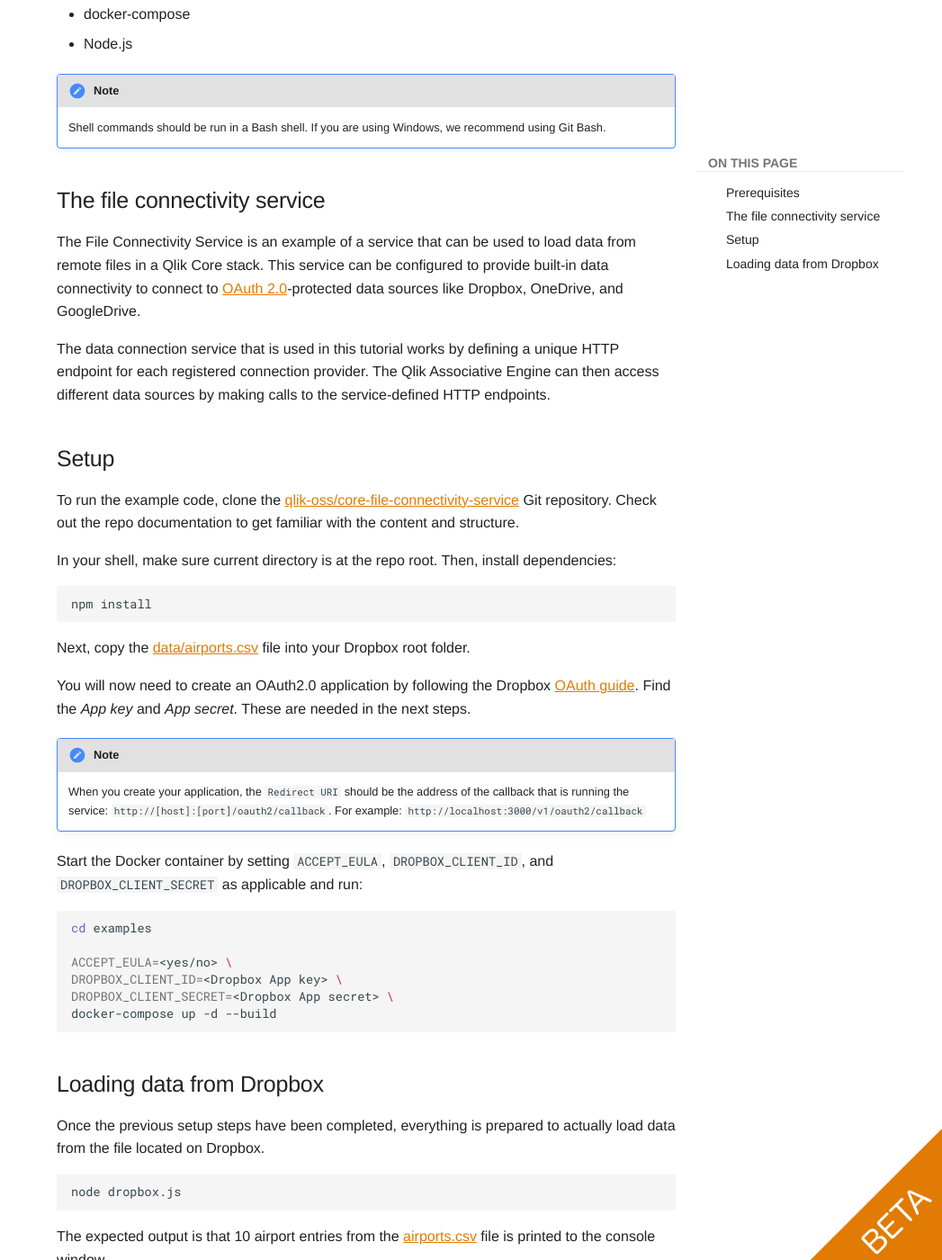
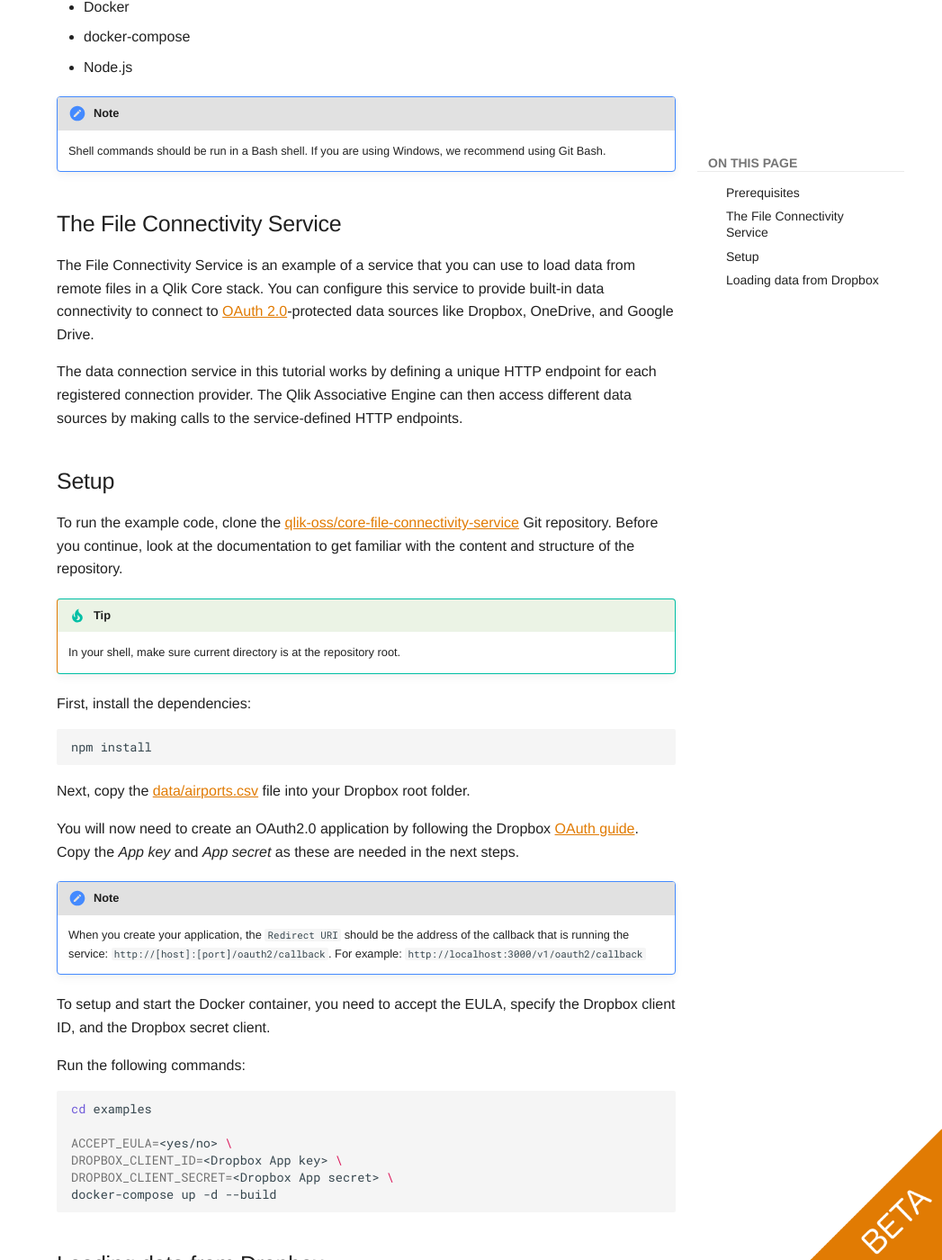
Before and after one commit to qlik-oss/core-website, an MkDocs documentation site: the page built from docs/tutorials/data-loading/remote-files.md, in a window 1280 px wide and 1400 px high, scrolled down 681 px. Shown: the whole window at 90% size, without its empty margins (233-1280 px from the left). Built offline with MkDocs 1.6.1 and Material for MkDocs 9.7.7, drawn with Linux system fonts in a browser that asks for light colours; comment, search, counter and statistics services are not loaded; some of the changed text lies outside the part shown.

Commit message:
update remote load small fixes to local

````diff
--- a/docs/tutorials/data-loading/remote-files.md
+++ b/docs/tutorials/data-loading/remote-files.md
@@ -21,13 +20,12 @@
     Shell commands should be run in a Bash shell.
     If you are using Windows, we recommend using Git Bash.
 
-## The file connectivity service
+## The File Connectivity Service
 
-The File Connectivity Service is an example of a service that can be used to load data from remote files in a Qlik Core
-stack. This service can be configured to provide built-in data connectivity to connect to
-[OAuth 2.0](https://oauth.net/2/)-protected data sources like Dropbox, OneDrive, and GoogleDrive.
+The File Connectivity Service is an example of a service that you can use to load data from remote files in a Qlik Core stack. You can configure this service to provide built-in data connectivity to connect to
+[OAuth 2.0](https://oauth.net/2/)-protected data sources like Dropbox, OneDrive, and Google Drive.
 
-The data connection service that is used in this tutorial works by defining a unique HTTP endpoint for each registered
+The data connection service in this tutorial works by defining a unique HTTP endpoint for each registered
 connection provider. The Qlik Associative Engine can then access different data sources by making calls to the
 service-defined HTTP endpoints.
 
@@ -35,9 +33,13 @@
 
 To run the example code, clone the
 [qlik-oss/core-file-connectivity-service](https://github.com/qlik-oss/core-file-connectivity-service) Git repository.
-Check out the repo documentation to get familiar with the content and structure.
+Before you continue, look at the documentation to get familiar with the content and structure of
+the repository.
 
-In your shell, make sure current directory is at the repo root. Then, install dependencies:
+!!!Tip
+    In your shell, make sure current directory is at the repository root.
+
+First, install the dependencies:
 
 ```sh
 npm install
@@ -47,15 +49,16 @@
 file into your Dropbox root folder.
 
 You will now need to create an OAuth2.0 application by following the Dropbox
-[OAuth guide](https://www.dropbox.com/developers/reference/oauth-guide). Find the _App key_ and _App secret_.
-These are needed in the next steps.
+[OAuth guide](https://www.dropbox.com/developers/reference/oauth-guide). Copy the _App key_ and _App secret_ as
+these are needed in the next steps.
 
 !!! Note
     When you create your application, the `Redirect URI` should be the address of the callback that is running the
     service: `http://[host]:[port]/oauth2/callback`. For example: `http://localhost:3000/v1/oauth2/callback`
 
-Start the Docker container by setting `ACCEPT_EULA`, `DROPBOX_CLIENT_ID`, and `DROPBOX_CLIENT_SECRET` as applicable
-and run:
+To setup and start the Docker container, you need to accept the EULA, specify the Dropbox client ID, and the Dropbox secret client.
+
+Run the following commands:
 
 ```sh
 cd examples
@@ -68,13 +71,13 @@
 
 ## Loading data from Dropbox
 
-Once the previous setup steps have been completed, everything is prepared to actually load data from the file located on
-Dropbox.
+After you complete the steps above, you can now load data from the file on Dropbox.
+
+Run the following:
 
 ```sh
 node dropbox.js
 ```
 
-The expected output is that 10 airport entries from the
-[airports.csv](https://github.com/qlik-oss/core-file-connectivity-service/blob/master/data/airports.csv) file is printed
-to the console window.
+The expected output printed to the console is a list of 10 airport entries from the
+[airports.csv](https://github.com/qlik-oss/core-file-connectivity-service/blob/master/data/airports.csv) file.
````
Also changed, not shown: other parts of docs/tutorials/data-loading/remote-files.md (+1 -2 lines), docs/tutorials/data-loading/local-files.md (+5 -5 lines).
